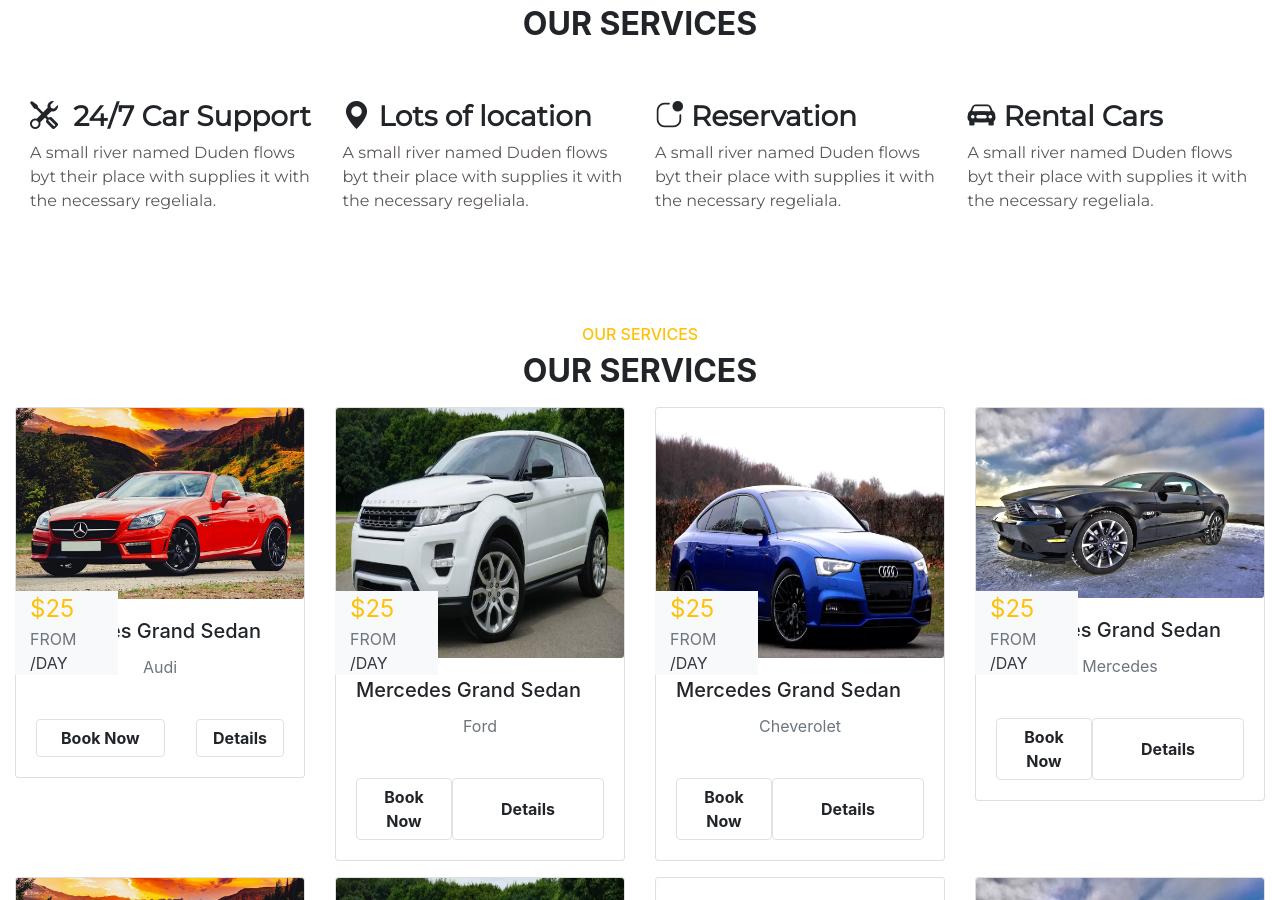
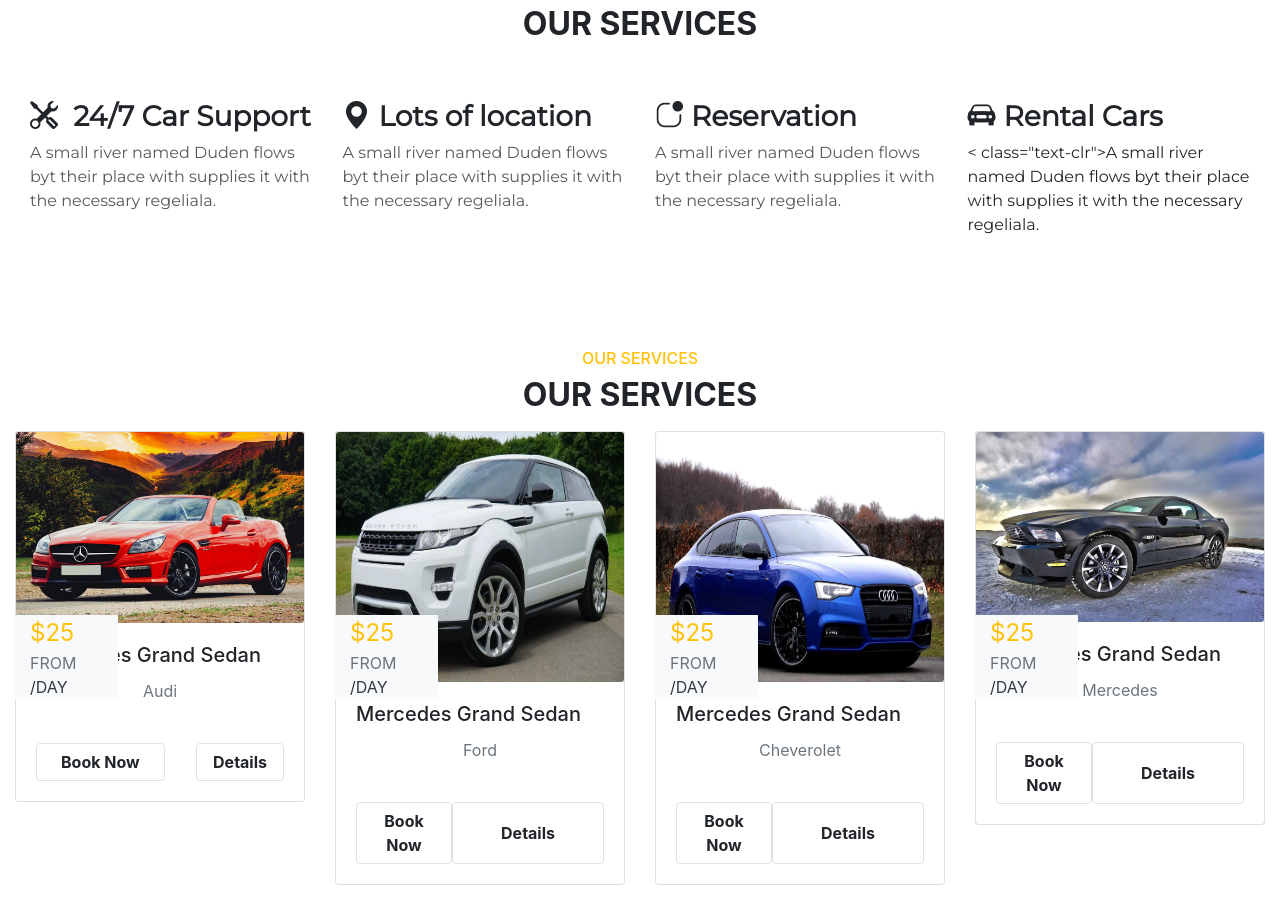
Before and after one commit to VigneshPadmavathi/template_1, a plain HTML site: page index.html in a window 1280 px wide. Shown: the part 1083-1983 px from the top of the page. Drawn offline with nearby package versions, Linux system fonts and the light colour scheme; a web font is replaced by a local one.

Commit message:
Completed

```diff
--- a/index.html
+++ b/index.html
@@ -136,7 +136,7 @@
         </div>
         <div class="col-lg-3 col-md-6">
           <h3 class="font-weight-bold"><i class="bi bi-car-front-fill mr-2"></i>Rental Cars</h3>
-          <p class="text-clr">A small river named Duden flows byt their place with supplies it with the necessary
+          < class="text-clr">A small river named Duden flows byt their place with supplies it with the necessary
             regeliala.</p>
         </div>
       </div>
```
